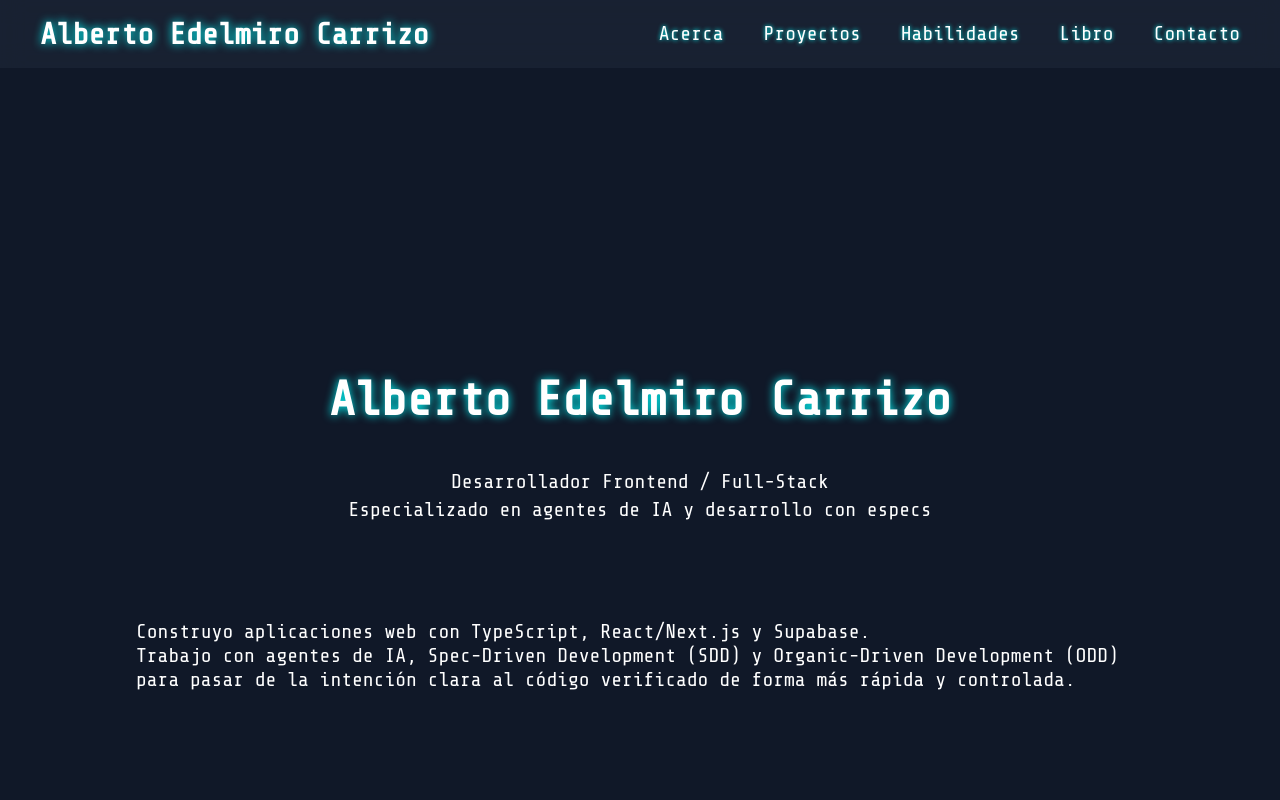
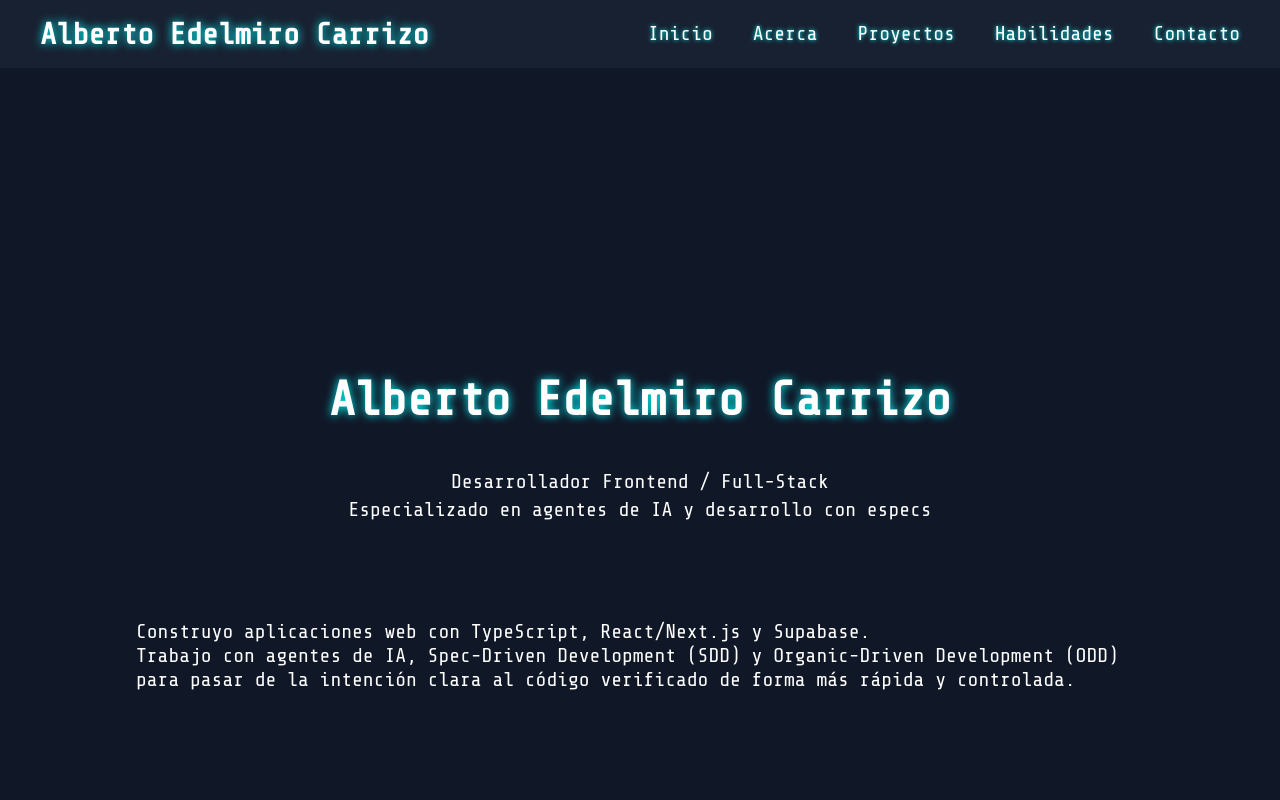
Before and after one commit to AlbertCarri/my-portfolio, a Next.js app: page / in a window 1280 px wide. Shown: the top 800 px of the page. Built offline with nearby package versions, Linux system fonts and the light colour scheme.

Commit message:
refactoring sections

```diff
--- a/components/Header.jsx
+++ b/components/Header.jsx
@@ -12,6 +12,14 @@ const Header = () => {
         </Link>
         <nav className="w-1/2 md:block hidden text-xl">
           <ul className="flex md:flex-row flex-col md:gap-x-10 md:justify-end justify-center mt-1">
+            <li>
+              <Link
+                href="#header"
+                className="neon-text-menu hover:neon-text-menu"
+              >
+                Inicio
+              </Link>
+            </li>
             <li>
               <Link
                 href="#about"
@@ -38,14 +46,6 @@ const Header = () => {
             </li>
             <li>
               <Link
-                href="#mybook"
-                className="neon-text-menu hover:neon-text-menu"
-              >
-                Libro
-              </Link>
-            </li>
-            <li>
-              <Link
                 href="#contact"
                 className="neon-text-menu hover:neon-text-menu"
               >
--- a/components/MyBook.jsx
+++ b/components/MyBook.jsx
@@ -5,7 +5,7 @@ export default function MyBook() {
   return (
     <section
       id="mybook"
-      className="flex flex-col w-full lg:h-svh mt-12 lg:mt-0 p-2 items-center justify-center "
+      className="flex flex-col w-full lg:h-svh mt-12 mb-12 lg:mt-0 p-2 items-center justify-center "
     >
       <div className="flex flex-col lg:flex-row w-full mt-8 p-4 items-center">
         <div className="text-left">
```
